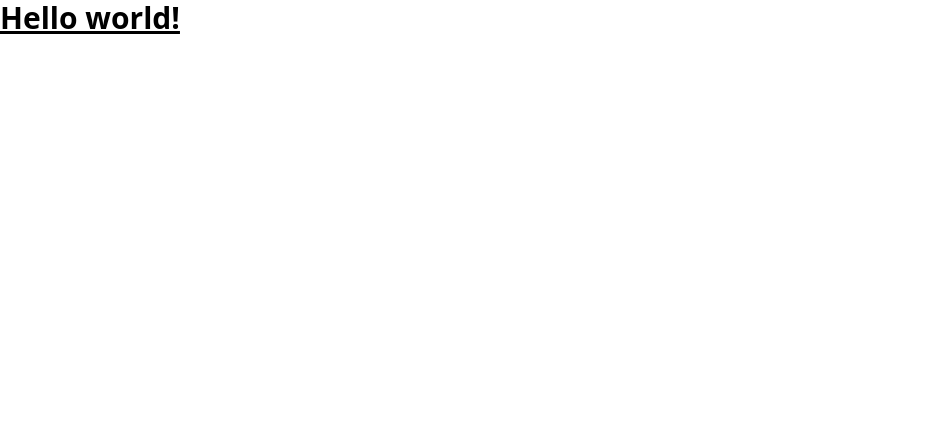
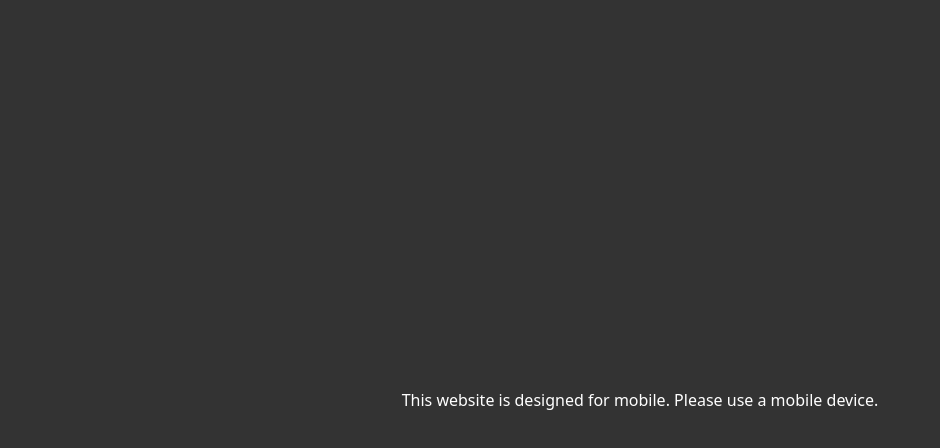
Before and after one commit to TusharSatam/spendVest, a React (Create React App) app: page / in a window 1280 px wide. Shown: the top 448 px of the page, without its empty margins (0-940 px from the left). Built offline with nearby package versions, Linux system fonts and the light colour scheme; no server answers.

Commit message:
routes setup

```diff
--- a/package.json
+++ b/package.json
@@ -10,6 +10,7 @@
     "react": "^18.2.0",
     "react-dom": "^18.2.0",
     "react-redux": "^9.1.0",
+    "react-router-dom": "^6.22.1",
     "react-scripts": "5.0.1",
     "web-vitals": "^2.1.4"
   },
--- a/src/App.js
+++ b/src/App.js
@@ -1,7 +1,58 @@
+import { useDispatch, useSelector } from "react-redux";
+import Home from "./Pages/Home/Home";
+import SignUp from "./Pages/AuthPages/SignUp/SignUp";
+import LogIn from "./Pages/AuthPages/LogIn/LogIn";
+import { Route, Routes } from "react-router-dom";
+import { useEffect, useState } from "react";
+import { login } from "./store/slices/authSlice";
+import GetStarted from "./Pages/AuthPages/GetStarted/GetStarted";
+
 export default function App() {
+  const dispatch = useDispatch();
+  let isAuth = useSelector((state) => state.authSlice.isAuthenticated);
+  const [isDesktop, setIsDesktop] = useState(false);
+  useEffect(() => {
+    if (isAuth) {
+      console.log(isAuth);
+      dispatch(login());
+    }
+  }, [dispatch, isAuth]);
+
+  useEffect(() => {
+    const handleResize = () => {
+      setIsDesktop(window.innerWidth >= 768);
+    };
+
+    // Initial check on component mount
+    handleResize();
+
+    // Listen for window resize events
+    window.addEventListener("resize", handleResize);
+
+    // Clean up the event listener on component unmount
+    return () => {
+      window.removeEventListener("resize", handleResize);
+    };
+  }, []);
   return (
-    <h1 className="text-3xl font-bold underline">
-      Hello world!
-    </h1>
-  )
+    <div>
+      {isDesktop ? (
+        <div className="fixed top-0 left-0 w-full h-full bg-black bg-opacity-80 flex justify-center items-center text-white">
+        <div>
+          <p>This website is designed for mobile. Please use a mobile device.</p>
+        </div>
+      </div>
+      ) : (
+        <Routes>
+          <Route path="/" element={isAuth ? <Home /> : <GetStarted />} />
+          <Route path="/signup" element={isAuth ? <Home /> : <SignUp />} />
+          <Route path="/login" element={isAuth ? <Home /> : <LogIn />} />
+          <Route
+            path="/get-started"
+            element={isAuth ? <Home /> : <GetStarted />}
+          />
+        </Routes>
+      )}
+    </div>
+  );
 }
--- /dev/null
+++ b/src/Pages/AuthPages/GetStarted/GetStarted.jsx
@@ -0,0 +1,9 @@
+import React from 'react'
+
+const GetStarted = () => {
+  return (
+    <div>GetStarted</div>
+  )
+}
+
+export default GetStarted
--- /dev/null
+++ b/src/Pages/AuthPages/LogIn/LogIn.jsx
@@ -0,0 +1,9 @@
+import React from 'react'
+
+const LogIn = () => {
+  return (
+    <div>LogIn</div>
+  )
+}
+
+export default LogIn
--- /dev/null
+++ b/src/Pages/AuthPages/SignUp/SignUp.jsx
@@ -0,0 +1,9 @@
+import React from 'react'
+
+const SignUp = () => {
+  return (
+    <div>SignUp</div>
+  )
+}
+
+export default SignUp
--- /dev/null
+++ b/src/Pages/Home/Home.jsx
@@ -0,0 +1,9 @@
+import React from 'react'
+
+const Home = () => {
+  return (
+    <div>Home</div>
+  )
+}
+
+export default Home
--- a/src/index.js
+++ b/src/index.js
@@ -1,13 +1,16 @@
-import React from 'react';
-import ReactDOM from 'react-dom/client';
-import './index.css';
-import App from './App';
-import { Provider } from 'react-redux';
-import { store } from './store/store';
+import React from "react";
+import ReactDOM from "react-dom/client";
+import "./index.css";
+import App from "./App";
+import { Provider } from "react-redux";
+import { store } from "./store/store";
+import { BrowserRouter } from "react-router-dom";
 
-const root = ReactDOM.createRoot(document.getElementById('root'));
+const root = ReactDOM.createRoot(document.getElementById("root"));
 root.render(
-    <Provider store={store}>
-    <App />
-    </Provider>
+  <Provider store={store}>
+    <BrowserRouter>
+      <App />
+    </BrowserRouter>
+  </Provider>
 );
```
Also changed, not shown: 1 other file (tests, documents, lock files or other folders).
